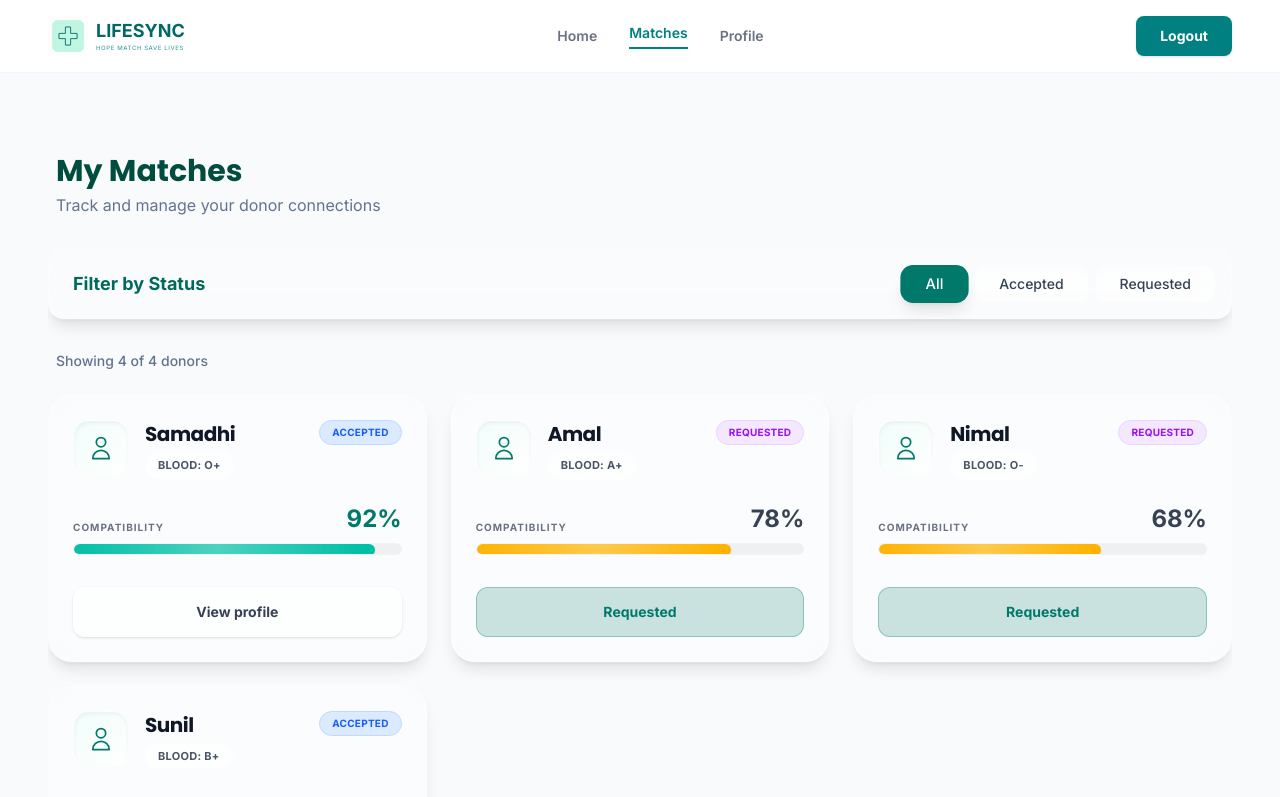
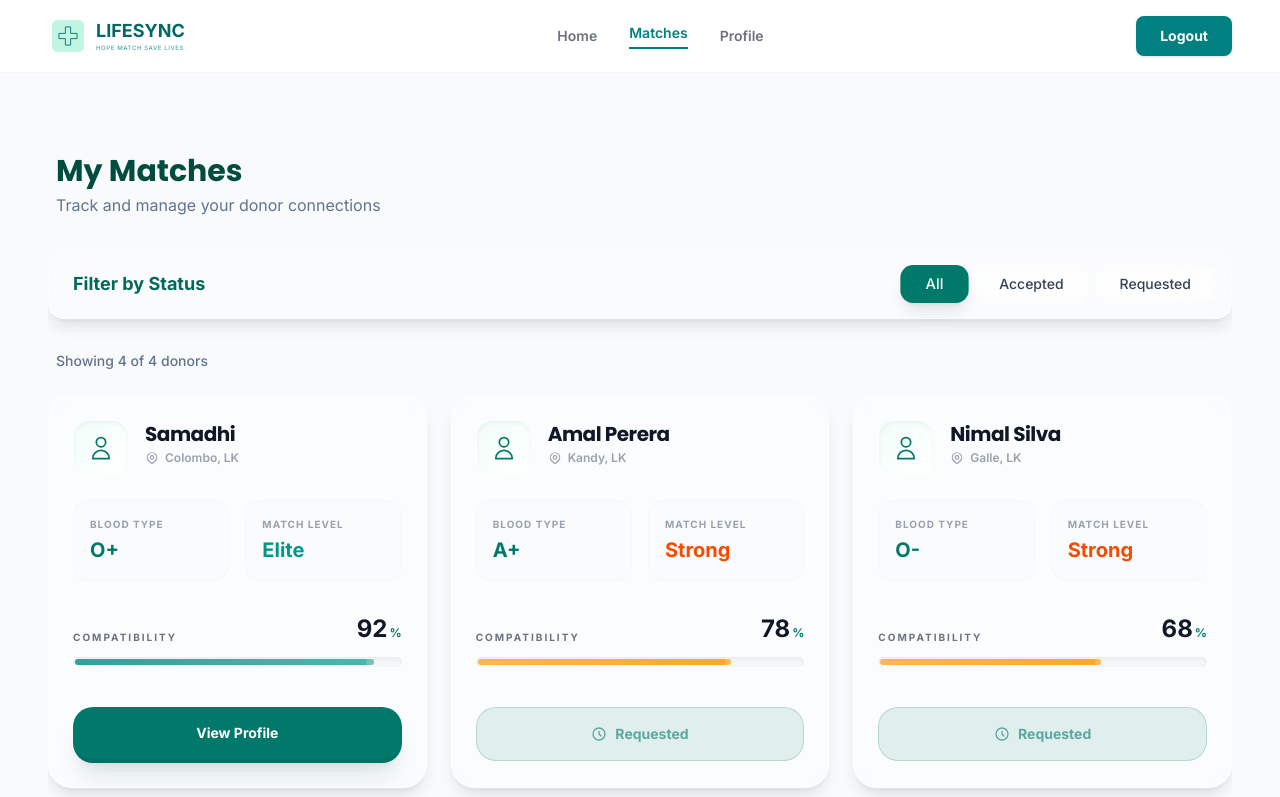
Before and after one commit to samadhi2003/Lifesync, a Next.js app in the folder client/: page /dashboard/patient/matches in a window 1280 px wide. Shown: the top 797 px of the page. Built offline with nearby package versions, Linux system fonts and the light colour scheme.

Commit message:
feat: implement patient dashboard with donor matching display, filtering, and glassmorphism UI.

```diff
--- a/client/app/dashboard/patient/matches/page.tsx
+++ b/client/app/dashboard/patient/matches/page.tsx
@@ -8,10 +8,10 @@ export default function MatchesPage() {
 
     // Mock Data for Donors
     const donors = [
-        { id: 1, name: "Samadhi", bloodGroup: "O+", match: 92, status: "ACCEPTED" },
-        { id: 3, name: "Amal", bloodGroup: "A+", match: 78, status: "REQUESTED" },
-        { id: 5, name: "Nimal", bloodGroup: "O-", match: 68, status: "REQUESTED" },
-        { id: 6, name: "Sunil", bloodGroup: "B+", match: 85, status: "ACCEPTED" },
+        { id: 1, name: "Samadhi", bloodGroup: "O+", match: 92, status: "ACCEPTED", location: "Colombo, LK", urgency: "Critical" },
+        { id: 3, name: "Amal Perera", bloodGroup: "A+", match: 78, status: "REQUESTED", location: "Kandy, LK", urgency: "High" },
+        { id: 5, name: "Nimal Silva", bloodGroup: "O-", match: 68, status: "REQUESTED", location: "Galle, LK", urgency: "Moderate" },
+        { id: 6, name: "Sunil Bandara", bloodGroup: "B+", match: 85, status: "ACCEPTED", location: "Jaffna, LK", urgency: "High" },
     ];
 
     const getProgressColor = (match: number) => {
@@ -78,38 +78,54 @@ export default function MatchesPage() {
 
                         <div className="flex justify-between items-start mb-6 relative z-10">
                             <div className="flex gap-4">
-                                <div className="w-14 h-14 rounded-2xl bg-gradient-to-br from-teal-50 to-white flex items-center justify-center text-[#00796B] shadow-inner border border-white/50">
+                                <div className="w-14 h-14 rounded-2xl bg-gradient-to-br from-teal-50 to-white flex items-center justify-center text-[#00796B] shadow-inner border border-white/50 group-hover:scale-110 transition-transform duration-500">
                                     <svg xmlns="http://www.w3.org/2000/svg" className="h-7 w-7" fill="none" viewBox="0 0 24 24" stroke="currentColor" strokeWidth={1.5}>
                                         <path strokeLinecap="round" strokeLinejoin="round" d="M16 7a4 4 0 11-8 0 4 4 0 018 0zM12 14a7 7 0 00-7 7h14a7 7 0 00-7-7z" />
                                     </svg>
                                 </div>
                                 <div>
                                     <h3 className="font-bold text-gray-900 text-xl tracking-tight">{donor.name}</h3>
-                                    <div className="bg-white/50 border border-white/30 text-gray-600 text-[11px] font-bold px-3 py-1 rounded-full inline-block mt-1 uppercase tracking-wide">
-                                        Blood: {donor.bloodGroup}
+                                    <div className="flex items-center gap-1.5 mt-0.5">
+                                        <svg xmlns="http://www.w3.org/2000/svg" className="h-3.5 w-3.5 text-gray-400" fill="none" viewBox="0 0 24 24" stroke="currentColor">
+                                            <path strokeLinecap="round" strokeLinejoin="round" strokeWidth={2} d="M17.657 16.657L13.414 20.9a1.998 1.998 0 01-2.827 0l-4.244-4.243a8 8 0 1111.314 0z" />
+                                            <path strokeLinecap="round" strokeLinejoin="round" strokeWidth={2} d="M15 11a3 3 0 11-6 0 3 3 0 016 0z" />
+                                        </svg>
+                                        <p className="text-gray-400 text-xs font-semibold">{donor.location}</p>
                                     </div>
                                 </div>
                             </div>
-                            <span className={`px-3 py-1 rounded-full text-[10px] font-bold uppercase tracking-wide border ${getStatusStyles(donor.status)}`}>
-                                {donor.status}
-                            </span>
+                        </div>
+
+                        {/* Mid Section: Stats */}
+                        <div className="grid grid-cols-2 gap-4 mb-8 relative z-10">
+                            <div className="bg-gray-50/50 rounded-2xl p-4 border border-gray-100/50">
+                                <span className="text-[10px] font-bold text-gray-400 uppercase tracking-widest block mb-1">Blood Type</span>
+                                <p className="text-[#00796B] text-xl font-black">{donor.bloodGroup}</p>
+                            </div>
+                            <div className="bg-gray-50/50 rounded-2xl p-4 border border-gray-100/50">
+                                <span className="text-[10px] font-bold text-gray-400 uppercase tracking-widest block mb-1">Match Level</span>
+                                <p className={`text-xl font-black ${donor.match >= 80 ? 'text-teal-600' : 'text-orange-600'}`}>
+                                    {donor.match >= 80 ? 'Elite' : 'Strong'}
+                                </p>
+                            </div>
                         </div>
 
                         {/* Match Progress */}
-                        <div className="mb-8 relative z-10">
-                            <div className="flex justify-between items-end mb-2">
-                                <span className="text-[10px] font-extrabold text-gray-500 uppercase tracking-widest">Compatibility</span>
-                                <span className={`text-2xl font-black ${donor.match >= 80 ? 'text-[#00796B]' : 'text-gray-700'}`}>
-                                    {donor.match}%
-                                </span>
+                        <div className="mb-10 relative z-10">
+                            <div className="flex justify-between items-end mb-3">
+                                <p className="text-[10px] font-black text-gray-500 uppercase tracking-[0.2em]">Compatibility</p>
+                                <div className="flex items-baseline gap-0.5">
+                                    <span className="text-2xl font-black text-gray-900">{donor.match}</span>
+                                    <span className="text-xs font-bold text-[#00796B]">%</span>
+                                </div>
                             </div>
-                            <div className="w-full bg-black/5 rounded-full h-3 backdrop-blur-sm overflow-hidden border border-white/10">
+                            <div className="w-full bg-gray-100/80 rounded-full h-2.5 p-0.5 shadow-inner">
                                 <div
-                                    className={`h-3 rounded-full ${getProgressColor(donor.match)} shadow-sm relative overflow-hidden`}
+                                    className={`h-full rounded-full shadow-lg transition-all duration-1000 ease-out relative overflow-hidden ${donor.match >= 80 ? 'bg-gradient-to-r from-[#26A69A] to-[#4DB6AC]' : 'bg-gradient-to-r from-[#FFB74D] to-[#FFA726]'
+                                        }`}
                                     style={{ width: `${donor.match}%` }}
                                 >
-                                    {/* Shimmer effect on progress bar */}
-                                    <div className="absolute top-0 left-0 bottom-0 right-0 bg-gradient-to-r from-transparent via-white/30 to-transparent w-full -translate-x-full animate-[shimmer_2s_infinite]"></div>
+                                    <div className="absolute inset-0 bg-white/20 animate-[shimmer_2s_infinite]"></div>
                                 </div>
                             </div>
                         </div>
@@ -118,12 +134,15 @@ export default function MatchesPage() {
                         <div className="flex gap-3 relative z-10">
                             {donor.status.toUpperCase() === 'ACCEPTED' ? (
                                 <Link href={`/dashboard/patient/matches/${donor.id}`} className="flex-1">
-                                    <button className="w-full bg-white/50 hover:bg-white text-gray-700 border border-white/60 hover:border-white text-sm font-bold py-3.5 rounded-xl transition-all shadow-sm active:scale-95">
-                                        View profile
+                                    <button className="w-full bg-[#00796B] hover:bg-[#00695C] text-white text-sm font-black py-4 rounded-[1.25rem] transition-all duration-300 shadow-xl shadow-teal-900/10 hover:shadow-teal-900/30 active:scale-95 border-b-4 border-teal-900/20">
+                                        View Profile
                                     </button>
                                 </Link>
                             ) : (
-                                <button className="w-full bg-[#00796B]/20 text-[#00796B] border border-[#00796B]/30 text-sm font-bold py-3.5 rounded-xl cursor-default" disabled>
+                                <button className="w-full bg-[#00796B]/10 text-[#00796B]/60 border border-[#00796B]/20 text-sm font-black py-4 rounded-[1.25rem] cursor-default flex items-center justify-center gap-2" disabled>
+                                    <svg xmlns="http://www.w3.org/2000/svg" className="h-4 w-4" fill="none" viewBox="0 0 24 24" stroke="currentColor">
+                                        <path strokeLinecap="round" strokeLinejoin="round" strokeWidth={2} d="M12 8v4l3 3m6-3a9 9 0 11-18 0 9 9 0 0118 0z" />
+                                    </svg>
                                     Requested
                                 </button>
                             )}
--- a/client/app/dashboard/patient/page.tsx
+++ b/client/app/dashboard/patient/page.tsx
@@ -118,12 +118,6 @@ export default function PatientDashboard() {
                                     </div>
                                 </div>
                             </div>
-                            <div className={`px-3 py-1 rounded-full text-[10px] font-bold tracking-wider uppercase border shadow-sm ${donor.urgency === 'Critical' ? 'bg-red-50 text-red-600 border-red-100' :
-                                donor.urgency === 'High' ? 'bg-orange-50 text-orange-600 border-orange-100' :
-                                    'bg-teal-50 text-teal-600 border-teal-100'
-                                }`}>
-                                {donor.urgency}
-                            </div>
                         </div>
 
                         {/* Mid Section: Stats */}
```
